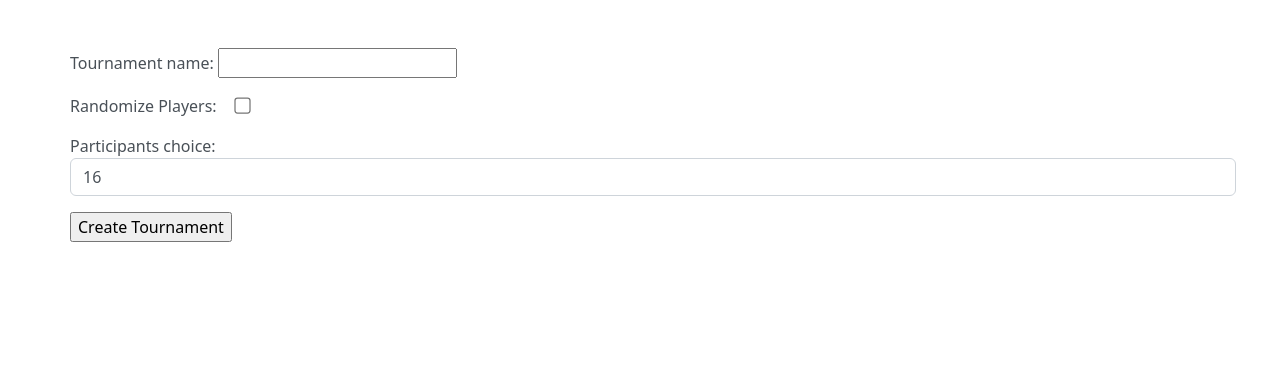
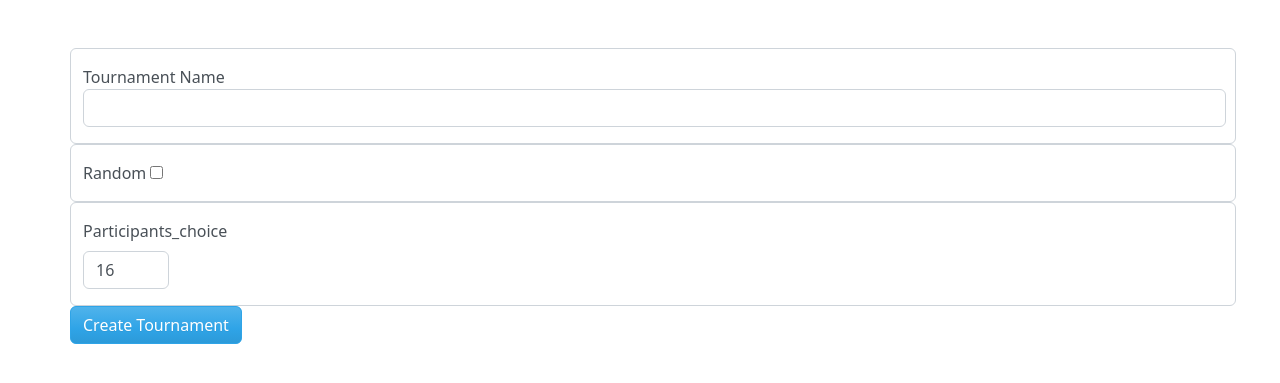
Before and after one commit to kbjss071/tourMatch, a Django app: page /tournament/simulate/ in a window 1280 px wide. Shown: the part 96-479 px from the top of the page. Run offline with Django 4.2, Linux system fonts and the light colour scheme; some libraries are stand-ins or nearby versions.

Commit message:
changed style for creating tournament

```diff
--- a/tourMatch/tournament/forms.py
+++ b/tourMatch/tournament/forms.py
@@ -5,7 +5,7 @@ from . import models
 
 class TournamentForm(forms.ModelForm):
     choice = [(1, "16"),(2, "32"),(3, "64")]
-    participants_choice = forms.ChoiceField(choices=choice, widget=forms.Select(attrs={'class': 'form-control'}))
+    participants_choice = forms.ChoiceField(choices=choice, widget=forms.Select(attrs={'class': 'form-control mt-2', 'style': 'width: 60px;'}))
     random = forms.BooleanField(label="Randomize Players", required=False, widget=forms.CheckboxInput(attrs={'class': 'largerCheck'}))
     class Meta:
         model = models.Tournament
--- a/tourMatch/tournament/templates/tournament/set_tournament.html
+++ b/tourMatch/tournament/templates/tournament/set_tournament.html
@@ -3,9 +3,22 @@
 {% load bootstrap4 %}
 
 {% block content %}
-<form method="post">
+<form action="" method="POST">
     {% csrf_token %}
-    {{form.as_p}}
-    <input type="submit" value="Create Tournament"/>
+    <div class="col-md-6 form-control py-3">
+      <label for="">Tournament Name</label>
+      <input type="text" name="tournament_name" class="form-control mx-auto my-auto" style="box-sizing: content-box; width: 98%;">
+    </div>
+    <div class="col-md-6 form-control py-3">
+      <label for="">Random</label>
+      <input type="checkbox" name="random">
+    </div>
+    <div class="col-md-6 form-control py-3">
+      <label for="">Participants_choice</label>
+      <div class="">
+        {{form.participants_choice}}
+      </div>
+    </div>
+    <input type="submit" value="Create Tournament" class="btn btn-primary"/>
   </form>
 {% endblock %}
```
